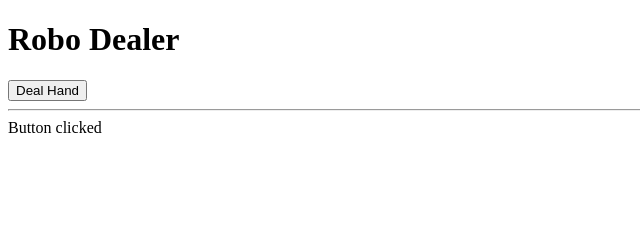
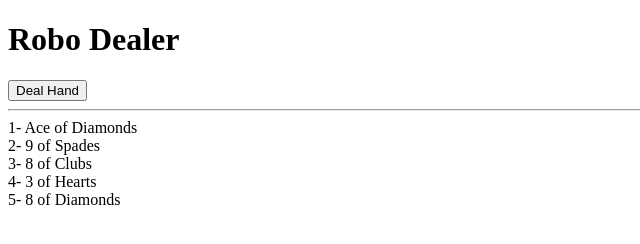
Before and after one commit to buaamer81/IT121, a plain HTML site: page HW5.html in a window 1280 px wide. Both pictures are taken after a click on the button "Deal Hand". Shown: the whole page, without its empty margins (0-640 px from the left). Drawn offline with nearby package versions, Linux system fonts and the light colour scheme.

Commit message:
adds the code

```diff
--- a/HW5.html
+++ b/HW5.html
@@ -13,15 +13,50 @@
 
 <script>
 
+// Define the Card object and deck
+function Card(value, suit) {
+        this.value = value;
+        this.suit = suit;
+        }
+
+const deck = [];
+
 const dealHand = () => {
 
   /* code to deal a card hand goes here */
+    // Clear the currently-displayed hand
+    $("#card_hand").html("");
 
-  // update 'card_hand' DIV with appropriate information
-  $("#card_hand").html("Button clicked");
+    // Define array of suits
+    const suits = ['Hearts', 'Diamonds', 'Clubs', 'Spades'];
 
-  return false; // prevent page reload
-}
+    // Populate the deck with 52 cards
+    for (let i = 2; i <= 14; i++) {
+        for (let j = 0; j < suits.length; j++) {
+            let cardValue = i;
+            // Create a new Card object and add it to the deck
+            const card = new Card(cardValue, suits[j]);
+            deck.push(card);
+        }
+    }
+      // display randomly five cards
+    for (let i = 1; i <= 5; i++) {
+        let select = Math.floor(Math.random() * 52);
+        if (deck[select].value == 11) {
+            $("#card_hand").append(`${i}-  Ace of ${deck[select].suit} <br>`);
+        } else if (deck[select].value == 12){
+            $("#card_hand").append(`${i}-  Jack of ${deck[select].suit}  <br>`);
+        } else if (deck[select].value == 13){
+            $("#card_hand").append(`${i}-  Queen of ${deck[select].suit}  <br>`);
+        } else if (deck[select].value == 14){
+            $("#card_hand").append(`${i}-  King of ${deck[select].suit}  <br>`);
+        } else {$("#card_hand").append(`${i}- ${deck[select].value} of ${deck[select].suit}  <br>`);}
+    }
+
+return false; // prevent page reload}
+    }
+
+
 
 </script>
 
```
